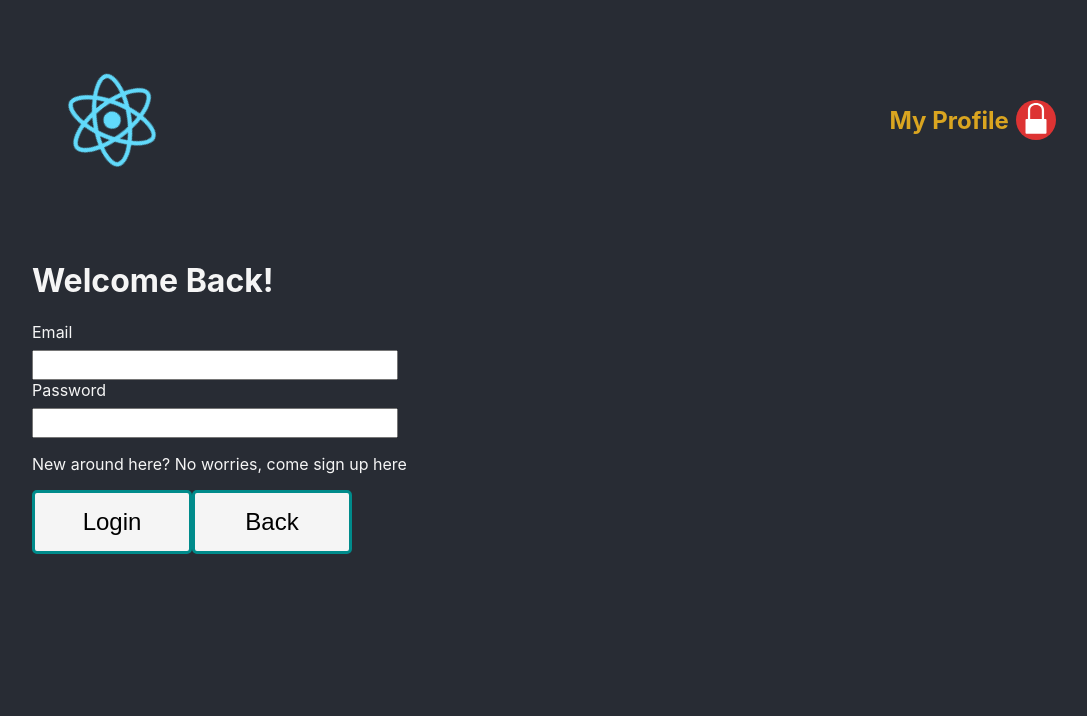
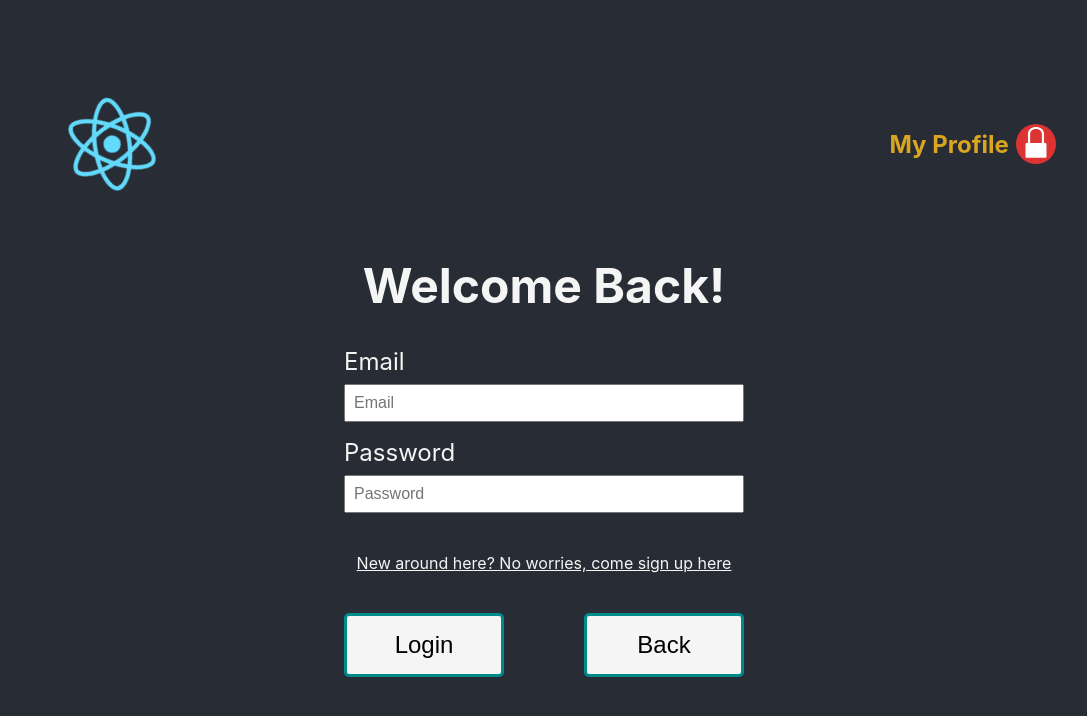
Before and after one commit to rwang301/COMP3900-Project, a React (Create React App) app in the folder frontend/: page /login in a window 1280 px wide. Both pictures are taken after a click on the button "Login". Shown: the top 716 px of the page, without its empty margins (96-1183 px from the left). Built offline with nearby package versions, Linux system fonts and the light colour scheme.

Commit message:
Finish css for forms

```diff
--- a/frontend/public/index.html
+++ b/frontend/public/index.html
@@ -24,7 +24,7 @@
       work correctly both with client-side routing and a non-root public URL.
       Learn how to configure a non-root public URL by running `npm run build`.
     -->
-    <title>React App</title>
+    <title>Recruit Assistant</title>
   </head>
   <body>
     <noscript>You need to enable JavaScript to run this app.</noscript>
--- a/frontend/src/components/Button.js
+++ /dev/null
@@ -1,23 +0,0 @@
-import React from 'react';
-import styled from "styled-components";
-
-export default function Button(props) {
-  const PrimaryButton = styled.button`
-    max-width: 20vmin;
-    width: 20vmin;
-    height: 8vmin;
-    font-size: 3vmin;
-    border-radius: 5px;
-    background: whitesmoke;
-    color: black;
-    border: 3px solid darkcyan;
-
-    &:hover {
-      font-weight: bold;
-      background: black;
-      color: whitesmoke;
-      border: 1px solid whitesmoke;
-    }
-  `;
-  return <PrimaryButton onClick={props.onClick}>{props.children}</PrimaryButton>
-}
--- /dev/null
+++ b/frontend/src/components/Buttons.js
@@ -0,0 +1,35 @@
+import React from 'react';
+import styled from "styled-components";
+
+const Section = styled.section`
+  width: 50vmin;
+  display: flex;
+  justify-content: space-between;
+`;
+
+const Button = styled.button`
+  max-width: 20vmin;
+  width: 20vmin;
+  height: 8vmin;
+  font-size: 3vmin;
+  border-radius: 5px;
+  background: whitesmoke;
+  color: black;
+  border: 3px solid darkcyan;
+
+  &:hover {
+    font-weight: bold;
+    background: black;
+    color: whitesmoke;
+    border: 1px solid whitesmoke;
+  }
+`;
+
+export default function Buttons(props) {
+    return (
+      <Section>
+        <Button onClick={props.onClickHandler1}>{props.innerText1}</Button>
+        <Button onClick={props.onClickHandler2}>{props.innerText2}</Button>
+      </Section>
+    )
+}
--- a/frontend/src/components/Form.js
+++ b/frontend/src/components/Form.js
@@ -1,6 +1,24 @@
 import styled from "styled-components";
 
-const Form = styled.form`
+const Main = styled.main`
+  display: flex;
+  flex-direction: column;
+  align-items: center;
 `;
 
-export default Form;
+const Form = styled.form`
+  width: 50vmin;
+`;
+
+const Link = styled.a`
+  cursor: pointer;
+  font-size: 2vmin;
+  margin: 3vmin 0 5vmin 0;
+  text-decoration: underline;
+`;
+
+const Header = styled.h1`
+  font-size: 3em;
+`;
+
+export { Main, Header, Form, Link };
--- a/frontend/src/components/Input.js
+++ b/frontend/src/components/Input.js
@@ -1,19 +1,23 @@
 import React from 'react';
 import styled from "styled-components";
 
-export default function Input(props) {
 const Label = styled.label`
   display: block;
   margin-bottom: 1vmin;
+  font-size: 3vmin;
 `;
 
 const Input = styled.input`
-    height: 3vmin;
-    width: 35%;
+  font-size: 2vmin;
+  padding: 1vmin;
+  width: 100%;
+  box-sizing: border-box;
+  margin-bottom: 2vmin;
 `;
 
+export default function ControlledInput({type, id, value, handleChange}) {
   return <>
-    <Label type={props.type} for={props.id}>{props.id}</Label>
-    <Input type={props.type} id={props.id} />
+    <Label type={type} htmlFor={id}>{id}</Label>
+    <Input type={type} id={id} placeholder={id} value={value} onChange={handleChange}/>
   </>
 }
--- a/frontend/src/components/Login.js
+++ b/frontend/src/components/Login.js
@@ -1,19 +1,49 @@
 import React from 'react';
-import Button from './Button';
-import Form from './Form';
+import Buttons from './Buttons';
+import { Main, Header, Form, Link } from './Form';
 import Input from './Input';
 
 export default function Login(props) {
+
+  const [email, setEmail] = React.useState('');
+  const [password, setPassword] = React.useState('');
+
+  const handleEmailChange = (event) => {
+    setEmail(event.target.value);
+  }
+
+  const handlePasswordChange = (event) => {
+    setPassword(event.target.value);
+  }
+
+  async function login() {
+    const data = {email: email, password: password};
+    const options = {
+      method: 'POST',
+      headers: {
+        'Content-Type': 'application/json',
+      },
+      body: JSON.stringify(data)
+    }
+    const response = await fetch('http://localhost:8000/auth/login', options);
+    const json = await response.json();
+    console.log(json);
+  }
+
   return (
-    <main>
-      <h1>Welcome Back!</h1>
+    <Main>
+      <Header>Welcome Back!</Header>
       <Form id="login">
-        <Input type="email" id="Email" />
-        <Input type="password" id="Password" />
+        <Input type="email" id="Email" value={email} onChange={handleEmailChange} />
+        <Input type="password" id="Password" value={password} onChange={handlePasswordChange} />
       </Form>
-      <p onClick={props.setRegister}>New around here? No worries, come sign up here</p>
-      <Button>Login</Button>
-      <Button onClick={props.setMain}>Back</Button>
-    </main>
+      <Link onClick={props.setRegister}>New around here? No worries, come sign up here</Link>
+      <Buttons
+        onClickHandler1={login}
+        onClickHandler2={props.setMain}
+        innerText1="Login"
+        innerText2="Back"
+      />
+    </Main>
   )
 }
--- a/frontend/src/components/Main.js
+++ b/frontend/src/components/Main.js
@@ -1,8 +1,7 @@
 import React from 'react';
 import styled from 'styled-components';
-import Button from './Button';
+import Buttons from './Buttons';
 
-export default function Main(props) {
 const Main = styled.main`
   height: 50vh;
   display: flex;
@@ -22,20 +21,17 @@ export default function Main(props) {
   }
 `;
 
-  const Section = styled.section`
-    width: 45vmin;
-    display: flex;
-    justify-content: space-between;
-  `;
-
+export default function Home(props) {
   return (
     <Main>
       <h1>Recruit Assistant</h1>
       <h2>Find your dream job today. Without the hassle.</h2>
-      <Section id="button-container">
-        <Button onClick={props.setRegister}>Register</Button>
-        <Button onClick={props.setLogin}>Login</Button>
-      </Section>
+      <Buttons
+        onClickHandler1={props.setRegister}
+        onClickHandler2={props.setLogin}
+        innerText1="Register"
+        innerText2="Login"
+      />
     </Main>
   )
 }
--- a/frontend/src/components/Nav.js
+++ b/frontend/src/components/Nav.js
@@ -3,9 +3,8 @@ import styled, { keyframes } from "styled-components";
 import logo from '../assets/logo.svg';
 import lock from '../assets/lock.svg';
 
-export default function Nav() {
 const Header = styled.header`
-    height: 30vh;
+  height: 20vh;
   display: flex;
   align-items: center;
   justify-content: space-between;
@@ -47,6 +46,7 @@ export default function Nav() {
   }
 `;
 
+export default function Nav() {
   return (
     <Header>
       <Img src={logo} alt="logo" />
--- a/frontend/src/components/Register.js
+++ b/frontend/src/components/Register.js
@@ -1,44 +1,40 @@
 import React from 'react';
-import Button from './Button';
-import Form from './Form';
+import Buttons from './Buttons';
+import { Main, Header, Form, Link } from './Form';
 import Input from './Input';
 
 export default function Register(props) {
-  React.useEffect(() => {
-    async function post(params) {
-      const data = {name: 'kaiqi'};
-      const options = {
-        method: 'POST',
-        headers: {
-          'Content-Type': 'application/json',
-        },
-        body: JSON.stringify(data)
-      }
-      const response = await fetch('http://localhost:8000/user/add', options);
-      const json = await response.json();
-      console.log(json);
-    }
-    post();
-    fetch("http://localhost:8000").then(res => res.json()).then(data => console.log(data));
-  }, []);
+  const register = () => {
+
+  }
 
   return (
-    <main>
-      <h1>Sign Up</h1>
+    <Main>
+      <Header>Sign Up</Header>
       <Form id="register">
-        <Input type="text" id="First Name" />
-        <Input type="text" id="First Name" />
+        <Input type="text" id="Name" />
         <Input type="email" id="Email Address" />
         <Input type="password" id="Password" />
         <Input type="password" id="Confirm Password" />
         <input type="radio" id="seeker" name="role"></input>
-        <label for="seeker">I'm looking for a job</label>
+        <label htmlFor="seeker">I'm looking for a job</label>
         <input type="radio" id="employer" name="role"></input>
-        <label for="employer">I'm an Employer</label>
+        <label htmlFor="employer">I'm an Employer</label>
       </Form>
-      <p onClick={props.setLogin}>Already had an account? No worries, come login here</p>
-      <Button>Register</Button>
-      <Button onClick={props.setMain}>Back</Button>
-    </main>
+      <Link onClick={props.setLogin}>Already had an account? No worries, come login here</Link>
+      <Buttons
+        onClickHandler1={register}
+        onClickHandler2={props.setMain}
+        innerText1="Register"
+        innerText2="Back"
+      />
+    </Main>
   )
+
+  /*
+  React.useEffect(() => {
+    post();
+    fetch("http://localhost:8000").then(res => res.json()).then(data => console.log(data));
+  }, []);
+  */
 }
--- a/frontend/src/pages/Homepage.js
+++ b/frontend/src/pages/Homepage.js
@@ -5,8 +5,16 @@ import Main from '../components/Main';
 import Login from '../components/Login';
 import Register from '../components/Register';
 
+const Div = styled.div`
+  background-color: #282c34;
+  color: whitesmoke;
+  min-height: 100vh;
+  padding: 5% 10%;
+  box-sizing: border-box;
+`;
+
 export default function Homepage() {
-  const [state, setState] = React.useState('login');
+  const [state, setState] = React.useState('main');
   const setMain = () => setState('main');
   const setRegister = () => setState('register');
   const setLogin = () => setState('login');
@@ -15,14 +23,6 @@ export default function Homepage() {
     login: <Login setRegister={setRegister} setMain={setMain} />,
     register: <Register setLogin={setLogin} setMain={setMain} />
   };
-
-  const Div = styled.div`
-    background-color: #282c34;
-    color: whitesmoke;
-    min-height: 100vh;
-    padding: 0 10%;
-  `;
-
   return (
     <Div>
       <Nav />
```
Also changed, not shown: 1 other file (tests, documents, lock files or other folders). Lines whose indentation alone changed are shown as unchanged.
